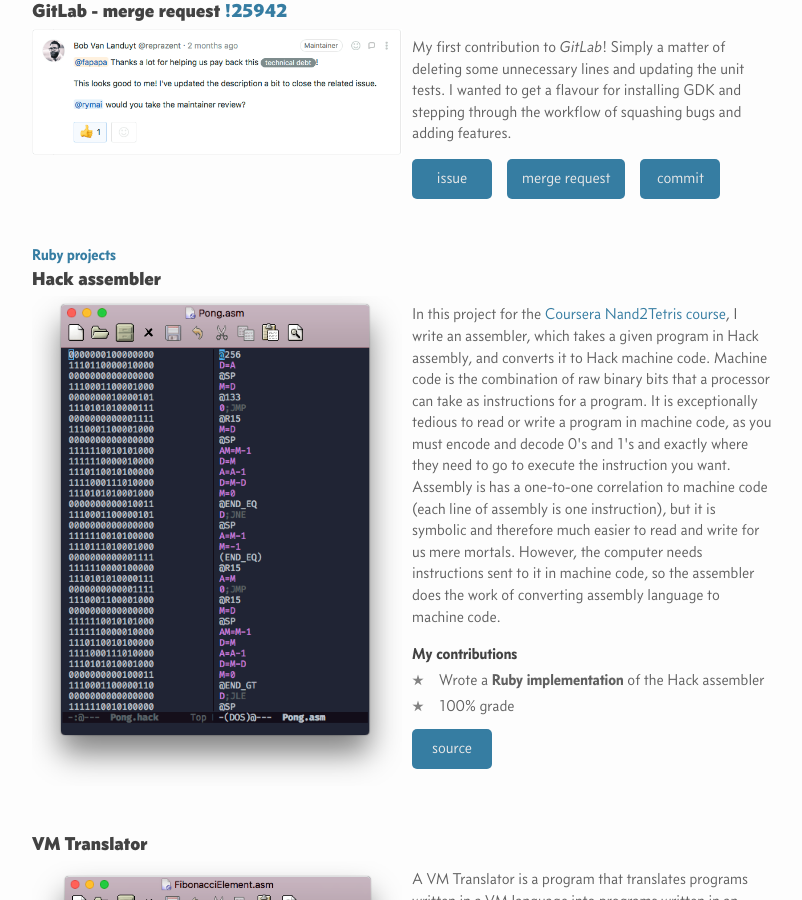
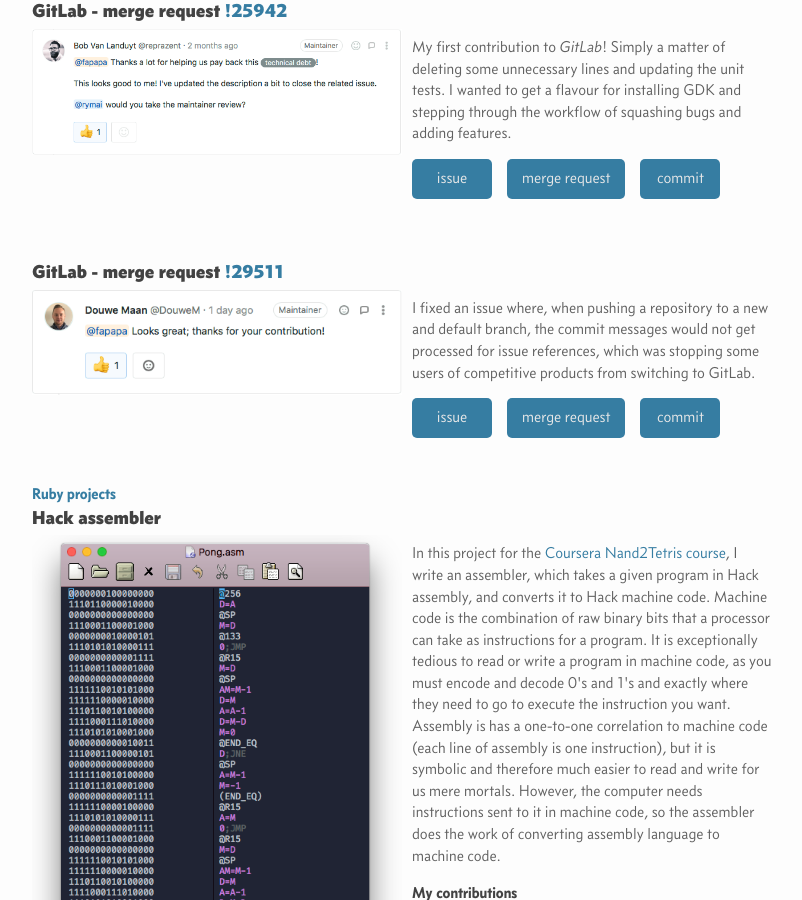
Before and after one commit to fapapa/fapapa.github.io, a Jekyll site: the page built from portfolio.md, in a window 1280 px wide and 900 px high, scrolled down 1007 px. Shown: the whole window, without its empty margins (238-1040 px from the left). Built offline with Jekyll 4.4.1, drawn with Linux system fonts in a browser that asks for light colours.

Commit message:
Added latest fixed GitLab issue to portfolio

```diff
--- a/portfolio.md
+++ b/portfolio.md
@@ -76,6 +76,29 @@ contributed to).
   <a href="https://gitlab.com/gitlab-org/gitlab-ce/merge_requests/25942">
   merge request</a>
   <a href="https://gitlab.com/gitlab-org/gitlab-ce/commit/60713c1fc6c6513246dd066b2e71d2bfd28c8e3a">
+  commit</a>
+</p>
+</li>
+<li>
+<h2 class="project">
+  GitLab - merge request <a
+  href="https://gitlab.com/gitlab-org/gitlab-ce/merge_requests/29511"> !29511
+  </a>
+</h2>
+<img alt="Conversation on GitLab showing my contribution"
+     src="/assets/mr_!29511-screenshot.png"/>
+<p class="description">
+
+  I fixed an issue where, when pushing a repository to a new and default branch,
+  the commit messages would not get processed for issue references, which was
+  stopping some users of competitive products from switching to GitLab.
+
+</p>
+<p class="source">
+  <a href="https://gitlab.com/gitlab-org/gitlab-ce/issues/56683">issue</a>
+  <a href="https://gitlab.com/gitlab-org/gitlab-ce/merge_requests/29511">
+  merge request</a>
+  <a href="https://gitlab.com/gitlab-org/gitlab-ce/commit/0c4059efc146c869d3ffd1bc075c67c8b4ae921d">
   commit</a>
 </p>
 </li>
```
Also changed, not shown: assets/mr_!29511-screenshot.png (added).
